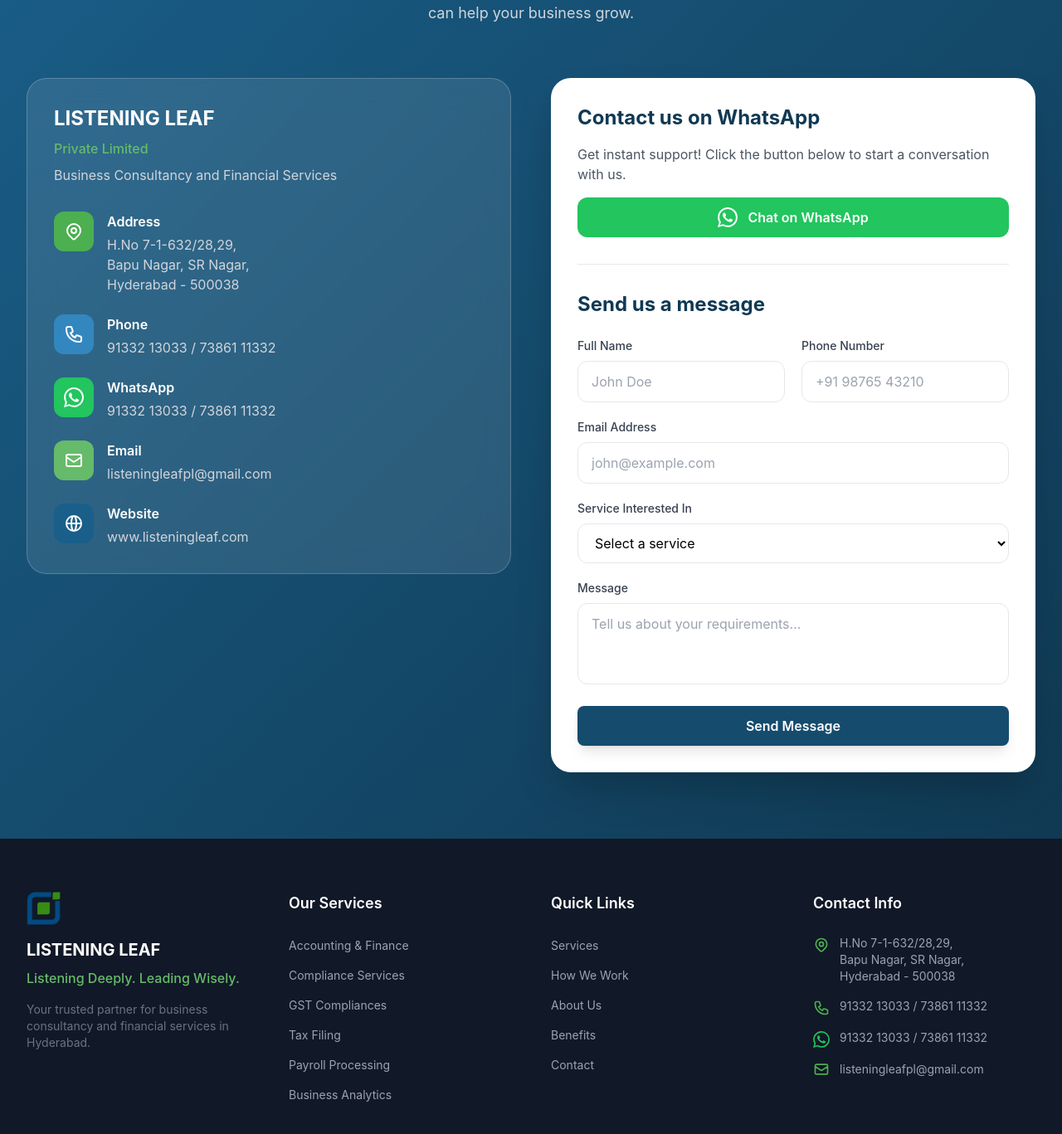
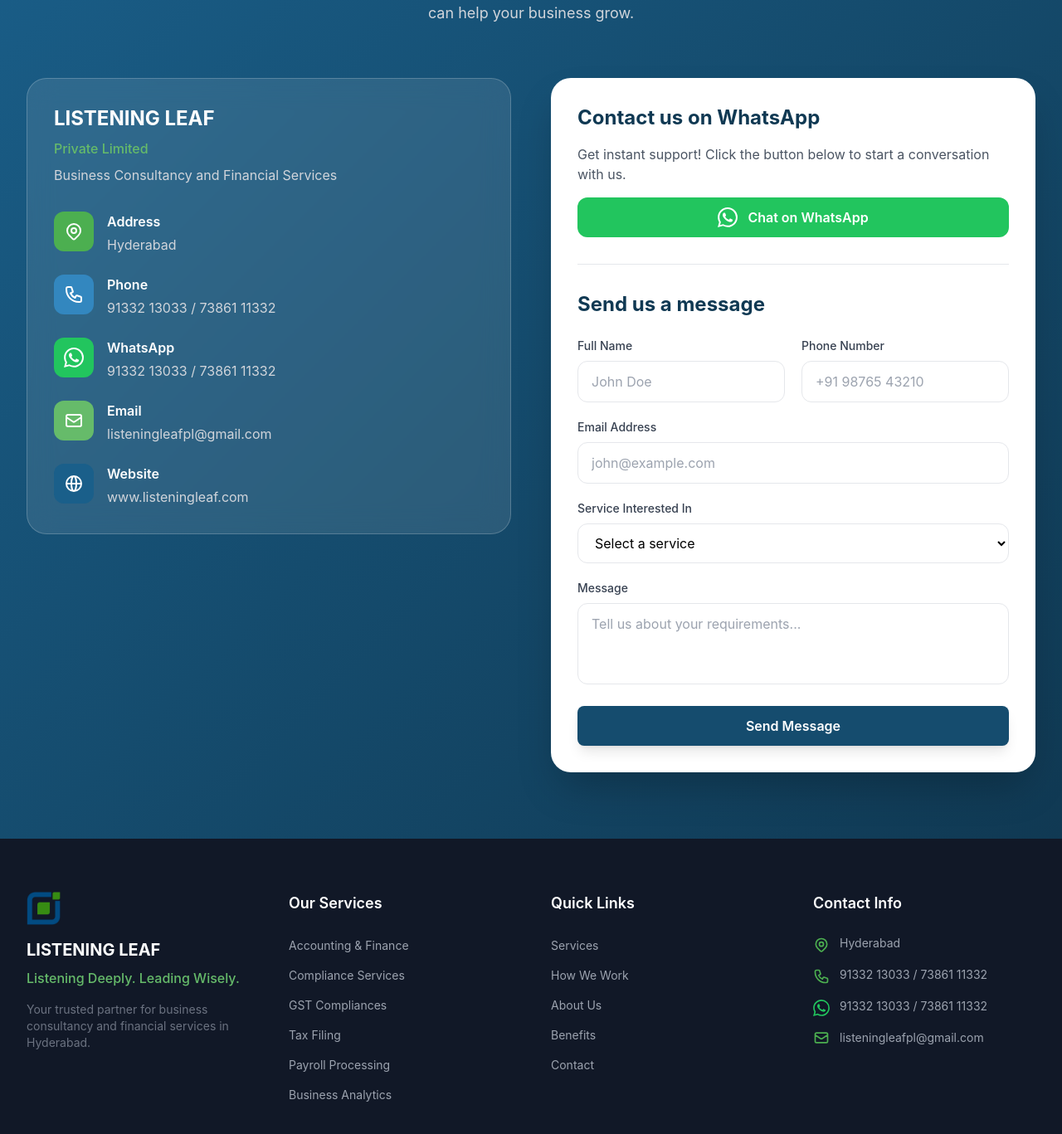
Before and after one commit to Abhinav1426/listening-leaf, a Next.js app: page / in a window 1280 px wide. Shown: the part 5034-6401 px from the top of the page at 83% size. Built offline with nearby package versions, Linux system fonts and the light colour scheme.

Commit message:
Update contact information to simplify address details

```diff
--- a/components/Contact.js
+++ b/components/Contact.js
@@ -34,9 +34,9 @@
                   <div>
                     <h4 className="text-white font-semibold mb-1">Address</h4>
                     <p className="text-gray-300">
-                      H.No 7-1-632/28,29,<br />
-                      Bapu Nagar, SR Nagar,<br />
-                      Hyderabad - 500038
+                      {/* H.No 7-1-632/28,29,<br />
+                      Bapu Nagar, SR Nagar,<br /> */}
+                      Hyderabad{/*  - 500038 */}
                     </p>
                   </div>
                 </div>
--- a/components/Footer.js
+++ b/components/Footer.js
@@ -75,9 +75,9 @@
                   <path strokeLinecap="round" strokeLinejoin="round" strokeWidth={2} d="M15 11a3 3 0 11-6 0 3 3 0 016 0z" />
                 </svg>
                 <span className="text-sm text-gray-400">
-                  H.No 7-1-632/28,29,<br />
-                  Bapu Nagar, SR Nagar,<br />
-                  Hyderabad - 500038
+                  {/* H.No 7-1-632/28,29,<br />
+                      Bapu Nagar, SR Nagar,<br /> */}
+                      Hyderabad{/*  - 500038 */}
                 </span>
               </li>
               <li className="flex items-start space-x-3">
```
Also changed, not shown: 1 other file (tests, documents, lock files or other folders).
